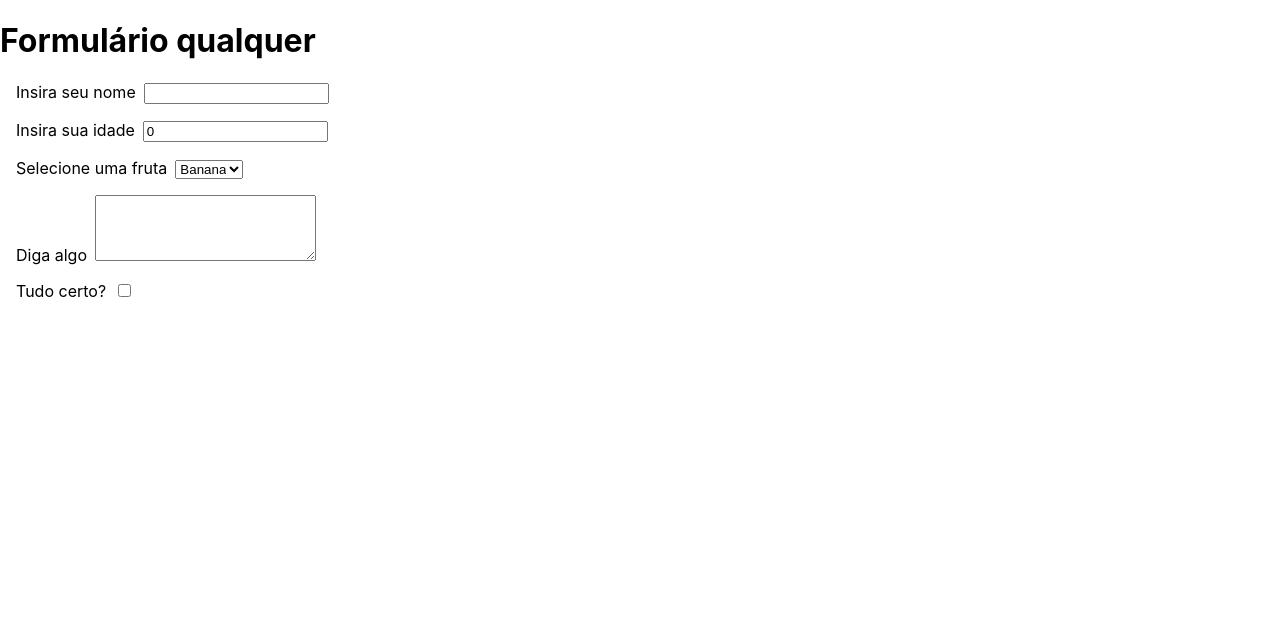
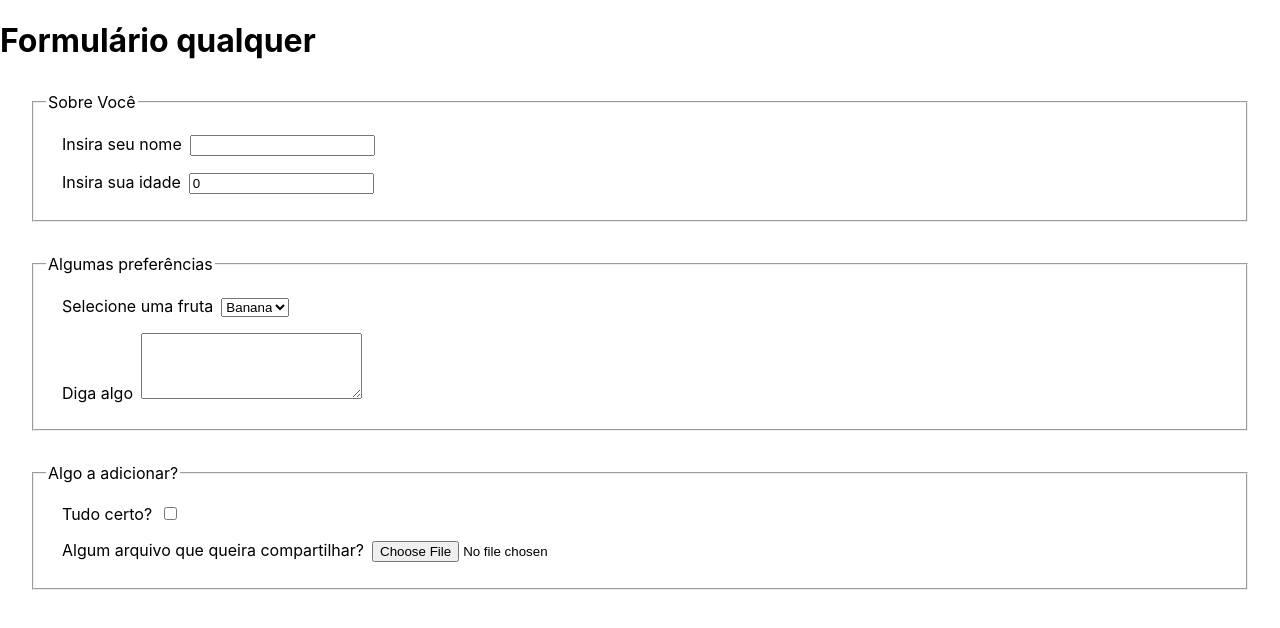
Before and after one commit to oguiaugusto/trybe-exercises, a React (Create React App) app in the folder 02 - FRONT-END/bloco-11-componentes-com-estado-eventos-e-formularios-com-react/dia-2-formularios-no-react/fixacao/: page / in a window 1280 px wide. Shown: the top 628 px of the page. Built offline with nearby package versions, Linux system fonts and the light colour scheme.

Commit message:
Fixação 1.5 e 6

```diff
--- a/02 - FRONT-END/bloco-11-componentes-com-estado-eventos-e-formularios-com-react/dia-2-formularios-no-react/fixacao/src/App.css
+++ b/02 - FRONT-END/bloco-11-componentes-com-estado-eventos-e-formularios-com-react/dia-2-formularios-no-react/fixacao/src/App.css
@@ -9,3 +9,7 @@ form div {
 form div label {
   margin-right: 0.5rem;
 }
+
+fieldset {
+  margin: 2rem;
+}
--- a/02 - FRONT-END/bloco-11-componentes-com-estado-eventos-e-formularios-com-react/dia-2-formularios-no-react/fixacao/src/App.js
+++ b/02 - FRONT-END/bloco-11-componentes-com-estado-eventos-e-formularios-com-react/dia-2-formularios-no-react/fixacao/src/App.js
@@ -28,6 +28,8 @@ class App extends React.Component {
       <>
         <h1>Formulário qualquer</h1>
         <form>
+          <fieldset>
+            <legend>Sobre Você</legend>
             <div>
               <label for="nameInput">Insira seu nome</label>
               <input type="text" id="nameInput" name="nameInput" value={this.state.name} onChange={this.handleChange} />
@@ -36,6 +38,9 @@ class App extends React.Component {
               <label for="age">Insira sua idade</label>
               <input type="number" id="age" name="age" value={this.state.age} onChange={this.handleChange} />
             </div>
+          </fieldset>
+          <fieldset>
+            <legend>Algumas preferências</legend>
             <div>
               <label for="fruits">Selecione uma fruta</label>
               <select name="fruits" id="fruits" value={this.state.fruit} onChange={this.handleChange}>
@@ -49,10 +54,18 @@ class App extends React.Component {
               <label for="comment">Diga algo</label>
               <textarea id="comment" name="comment" rows="4" cols="25" value={this.state.comment} onChange={this.handleChange} ></textarea>
             </div>
+          </fieldset>
+          <fieldset>
+            <legend>Algo a adicionar?</legend>
             <div>
               <label for="everythingOk">Tudo certo?</label>
               <input type="checkbox" id="everythingOk" name="everythingOk" checked={this.state.everythingOk} onChange={this.handleChange}></input>
             </div>
+            <div>
+              <label for="shareFile">Algum arquivo que queira compartilhar?</label>
+              <input type="file" id="shareFile" name="shareFile"></input>
+            </div>
+          </fieldset>
         </form>
       </>
     );
```
Lines whose indentation alone changed are shown as unchanged.
